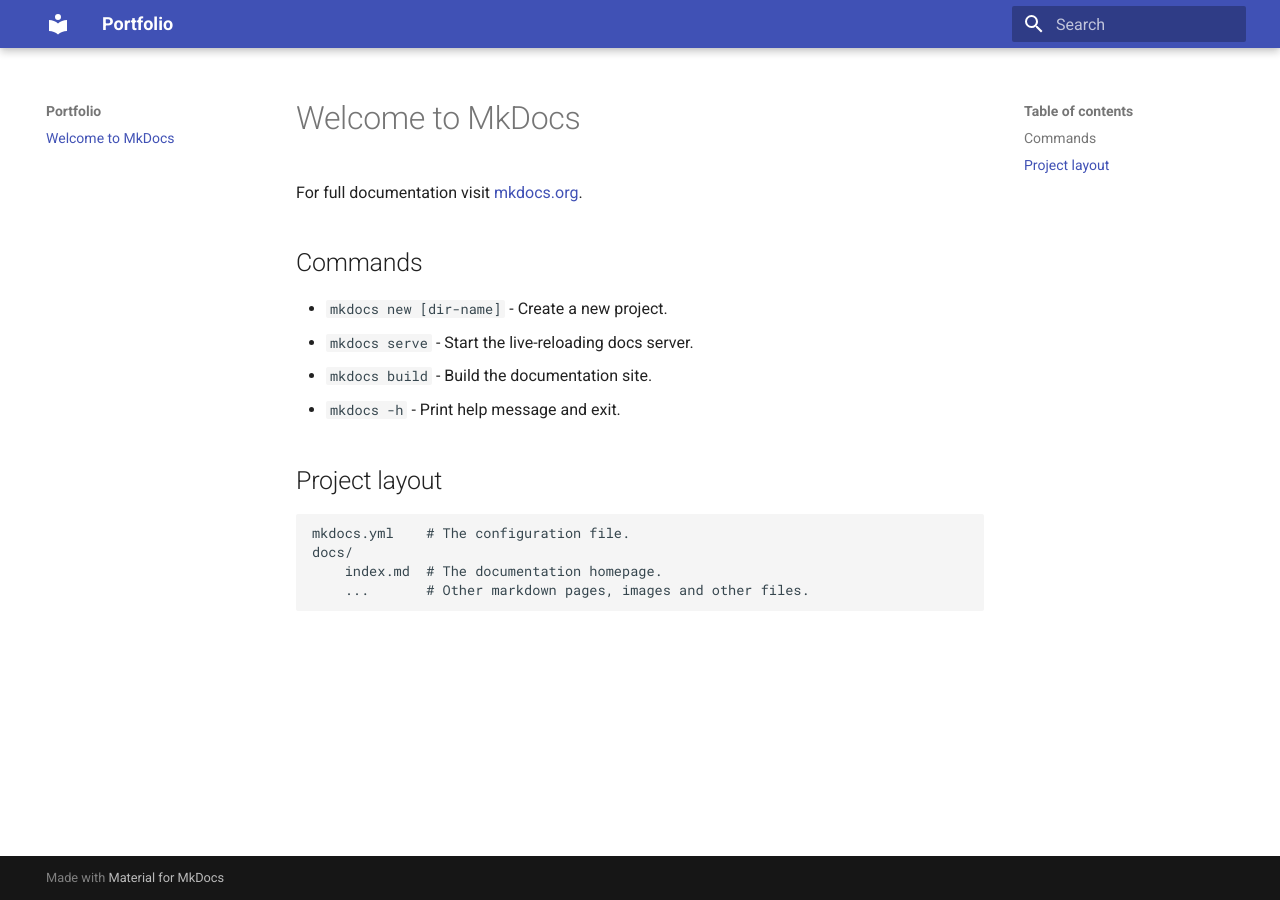
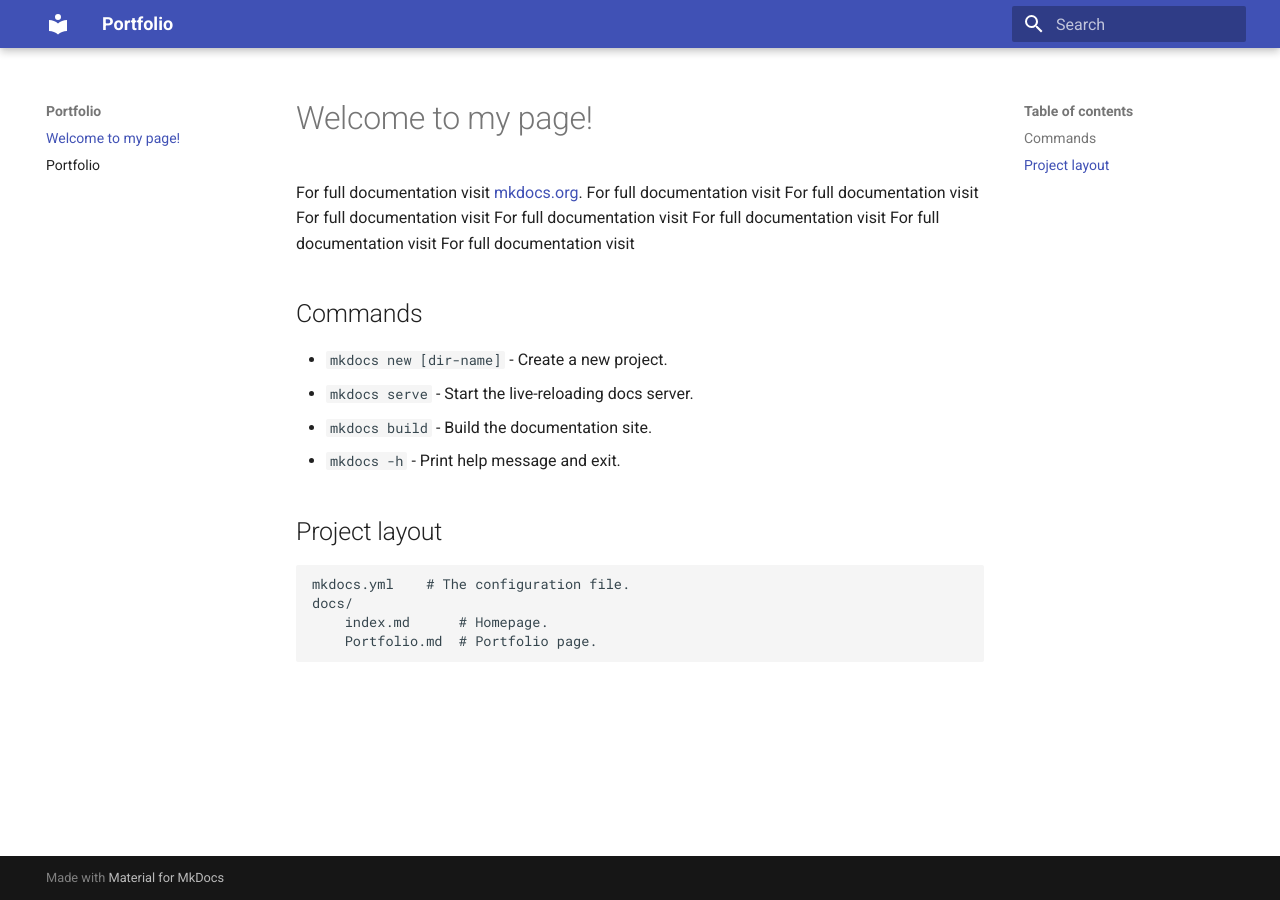
Before and after one commit to Ishyn/MkDocs-site, an MkDocs documentation site: the page built from docs/index.md, in a window 1280 px wide. Built offline with MkDocs 1.6.1 and Material for MkDocs 9.7.7, drawn with Linux system fonts in a browser that asks for light colours.

Commit message:
Обновление контента сайта

```diff
--- a/docs/index.md
+++ b/docs/index.md
@@ -1,6 +1,12 @@
-# Welcome to MkDocs
-
+# Welcome to my page!
 For full documentation visit [mkdocs.org](https://www.mkdocs.org).
+For full documentation visit
+For full documentation visit
+For full documentation visit
+For full documentation visit
+For full documentation visit
+For full documentation visit
+For full documentation visit
 
 ## Commands
 
@@ -13,5 +19,5 @@ For full documentation visit [mkdocs.org](https://www.mkdocs.org).
 
     mkdocs.yml    # The configuration file.
     docs/
-        index.md  # The documentation homepage.
-        ...       # Other markdown pages, images and other files.
+        index.md      # Homepage.
+        Portfolio.md  # Portfolio page.
```
Also changed, not shown: docs/Portfolio.md (added, +31 -0 lines).
